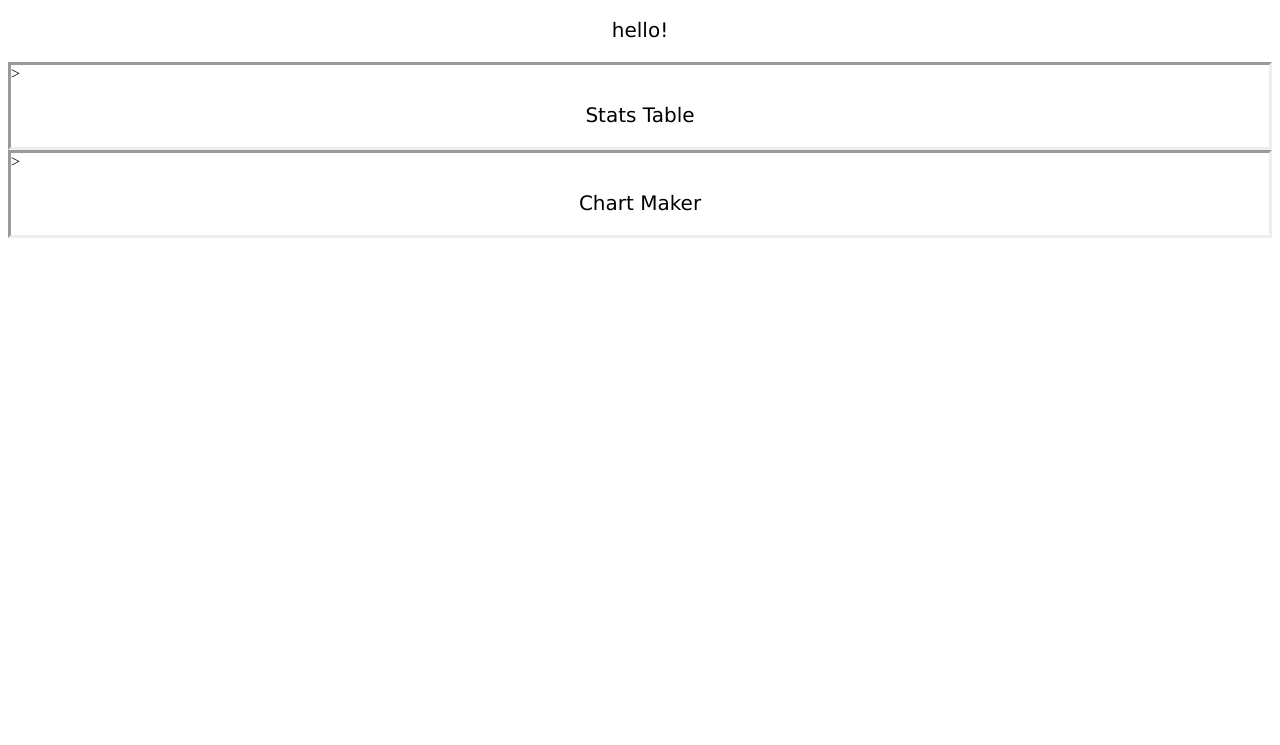
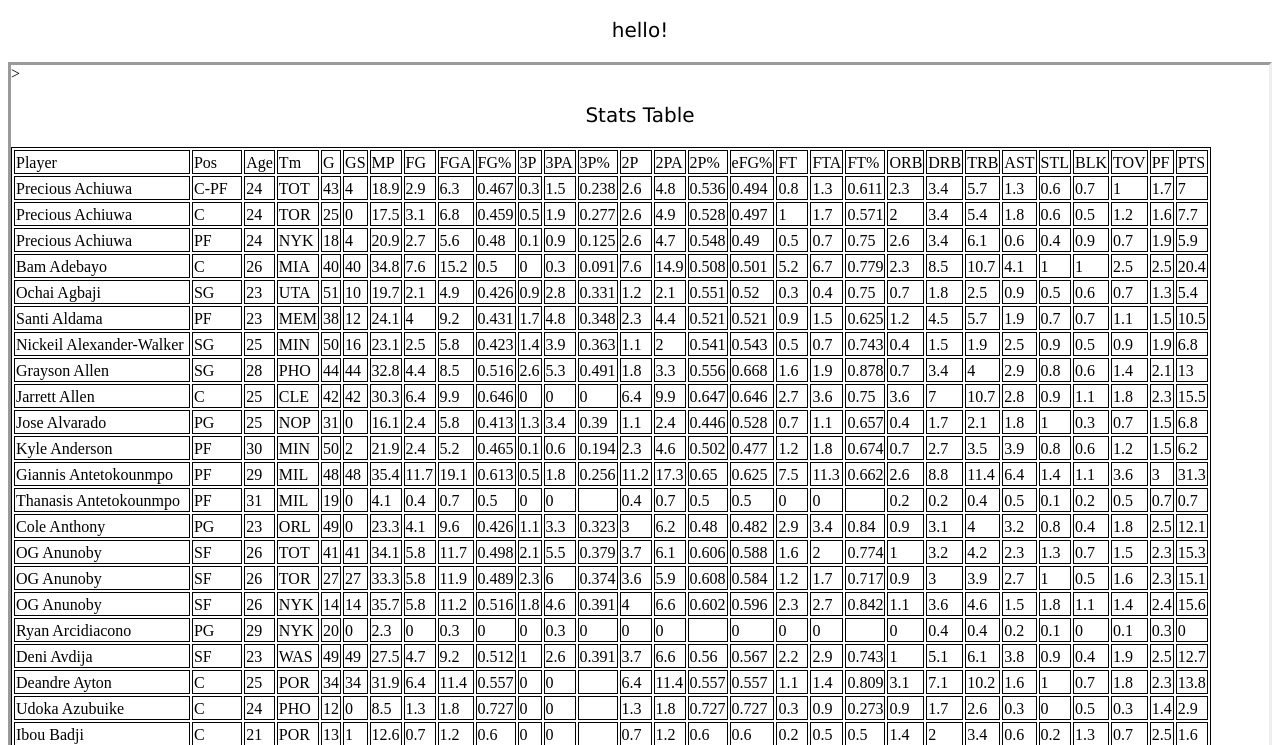
Before and after one commit to cadenweigel/NBAStatsPage, a website: page index.html in a window 1280 px wide. Shown: the part 48-793 px from the top of the page. Drawn offline with nearby package versions, Linux system fonts and the light colour scheme.

Commit message:
makeTable/fillRow functions, some css

```diff
--- a/main.css
+++ b/main.css
@@ -14,6 +14,22 @@ body {
     text-align: center;
   }
 
+  table{
+    border: 1px solid;
+    height: 200px;
+  }
+
+  th {
+    border: 1px solid;
+  }
+
+  td {
+    border: 1px solid;
+    text-align: left;
+    height: 20px;
+    vertical-align: bottom;
+  }
+
   #heading{
     margin-top: 0px;
     margin-left: 0px;
@@ -23,6 +39,7 @@ body {
   #table_div {
     background-color: rgb(255, 255, 255) ;
     border-style: inset;
+    overflow-x:auto;
   }
 
   #chart_div {
--- a/main.js
+++ b/main.js
@@ -20,7 +20,7 @@ function manageData(data) {
     //create array of player objects
     let players = [];
     for (i = 1; i < data.length; i++){
-        //console.log(data[i][1]);
+        console.log(data[i][1]);
         let p = new Player(data[i][1],data[i][2],data[i][3],data[i][4],data[i][5],data[i][6],
                            data[i][7],data[i][8],data[i][9],data[i][10],data[i][11],data[i][12],
                            data[i][13],data[i][14],data[i][15],data[i][16],data[i][17],data[i][18],
@@ -48,14 +48,85 @@ function makeTable(header, players){
 
     //Create header row for table
     var headerRow = table.insertRow(0);
-    for(let i = 0; i < header.length, i++){
+    for(let i = 0; i < header.length; i++){
         let cell = headerRow.insertCell(i);
         cell.innerHTML = header[i];
     }
 
+    for(let j = 0; j < players.length; j++){
+        fillRow(j+1, players[j], table);
+    }
+
 }
 
-function Player(name, age, team, gamesPlayed, gamesStarted, minutesPerGame,
+function fillRow(rowNum, player, table, row){
+    var row = table.insertRow(rowNum);
+
+    //The following code is very repetitive, since I assigned each data point to its own
+    //attribute in player rather than just having an array and keeping track
+    //of where each stat was in the array
+    let col0 = row.insertCell(0);
+    col0.innerHTML = player.name;
+    let col1 = row.insertCell(1);
+    col1.innerHTML = player.position;
+    let col2 = row.insertCell(2);
+    col2.innerHTML = player.age;
+    let col3 = row.insertCell(3);
+    col3.innerHTML = player.team;
+    let col4 = row.insertCell(4);
+    col4.innerHTML = player.gamesPlayed;
+    let col5 = row.insertCell(5);
+    col5.innerHTML = player.gamesStarted;
+    let col6 = row.insertCell(6);
+    col6.innerHTML = player.minutesPerGame;
+    let col7 = row.insertCell(7);
+    col7.innerHTML = player.fieldGoals;
+    let col8 = row.insertCell(8);
+    col8.innerHTML = player.fieldGoalsAttempted;
+    let col9 = row.insertCell(9);
+    col9.innerHTML = player.fieldGoalPercent;
+    let col10 = row.insertCell(10);
+    col10.innerHTML = player.threePointers;
+    let col11 = row.insertCell(11);
+    col11.innerHTML = player.threePointersAttempted;
+    let col12 = row.insertCell(12);
+    col12.innerHTML = player.threePointPercent;
+    let col13 = row.insertCell(13);
+    col13.innerHTML = player.twoPointers;
+    let col14 = row.insertCell(14);
+    col14.innerHTML = player.twoPointersAttempted;
+    let col15 = row.insertCell(15);
+    col15.innerHTML = player.twoPointPercent;
+    let col16 = row.insertCell(16);
+    col16.innerHTML = player.effectiveFieldGoalPercent;
+    let col17 = row.insertCell(17);
+    col17.innerHTML = player.freeThrows;
+    let col18 = row.insertCell(18);
+    col18.innerHTML = player.freeThrowsAttempted;
+    let col19 = row.insertCell(19);
+    col19.innerHTML = player.freeThrowPercent;
+    let col20 = row.insertCell(20);
+    col20.innerHTML = player.offensiveReboundsPerGame;
+    let col21 = row.insertCell(21);
+    col21.innerHTML = player.defensiveReboundsPerGame;
+    let col22 = row.insertCell(22);
+    col22.innerHTML = player.reboundsPerGame;
+    let col23 = row.insertCell(23);
+    col23.innerHTML = player.assistsPerGame;
+    let col24 = row.insertCell(24);
+    col24.innerHTML = player.stealsPerGame;
+    let col25 = row.insertCell(25);
+    col25.innerHTML = player.blocksPerGame;
+    let col26 = row.insertCell(26);
+    col26.innerHTML = player.turnoversPerGame;
+    let col27 = row.insertCell(27);
+    col27.innerHTML = player.foulsPerGame;
+    let col28 = row.insertCell(28);
+    col28.innerHTML = player.pointsPerGame;
+
+}
+
+function Player(name, position, age, team, gamesPlayed, gamesStarted, minutesPerGame,
                 fieldGoals, fieldGoalsAttempted, fieldGoalPercent,
                 threePointers, threePointersAttempted, threePointPercent,
                 twoPointers, twoPointersAttempted, twoPointPercent, effectiveFieldGoalPercent,
@@ -63,6 +134,7 @@ function Player(name, age, team, gamesPlayed, gamesStarted, minutesPerGame,
                 offensiveReboundsPerGame, defensiveReboundsPerGame, reboundsPerGame,
                 assistsPerGame, stealsPerGame, blocksPerGame, turnoversPerGame, foulsPerGame, pointsPerGame){
     this.name = name;
+    this.position = position;
     this.age = age;
     this.team = team;
     this.gamesPlayed = gamesPlayed;
@@ -93,4 +165,3 @@ function Player(name, age, team, gamesPlayed, gamesStarted, minutesPerGame,
 }
 
 parseData("data/player_stats_2324.csv", manageData);
-//console.log(data);
```
